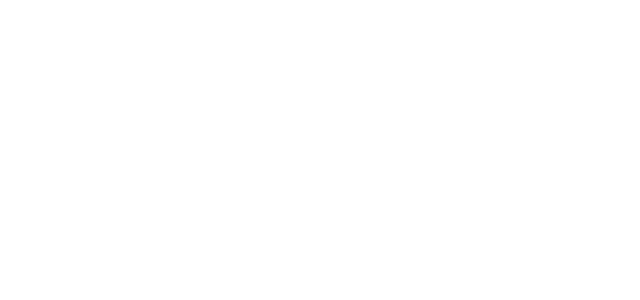
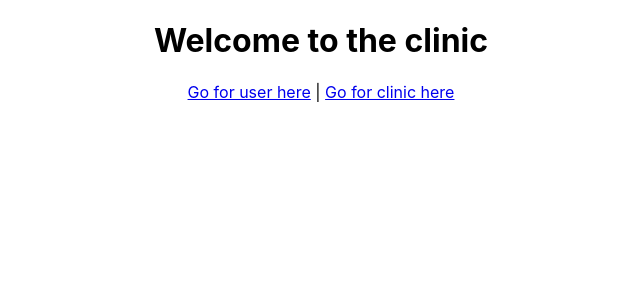
Before and after one commit to zksd53/QDOC_devHacks, a React (Create React App) app: page / in a window 1280 px wide. Shown: the top 300 px of the page, without its empty margins (319-959 px from the left). Built offline with nearby package versions, Linux system fonts and the light colour scheme.

Commit message:
Add Routing for User and Clinic logins

```diff
--- a/src/App.js
+++ b/src/App.js
@@ -1,8 +1,22 @@
-import logo from "./logo.svg";
 import "./App.css";
+import { Routes, Route, Link } from "react-router-dom";
 
 function App() {
-    return <div className="App"></div>;
+    return (
+        <div className="App">
+            <h1>Welcome to the clinic</h1>
+
+            <nav>
+                <Link to="/user">Go for user here</Link> |{" "}
+                <Link to="/clinic">Go for clinic here</Link>
+            </nav>
+
+            <Routes>
+                <Route path="/user" element={<h2>User login details here</h2>} />
+                <Route path="/clinic" element={<h2>Clinic login here</h2>} />
+            </Routes>
+        </div>
+    );
 }
 
 export default App;
```
